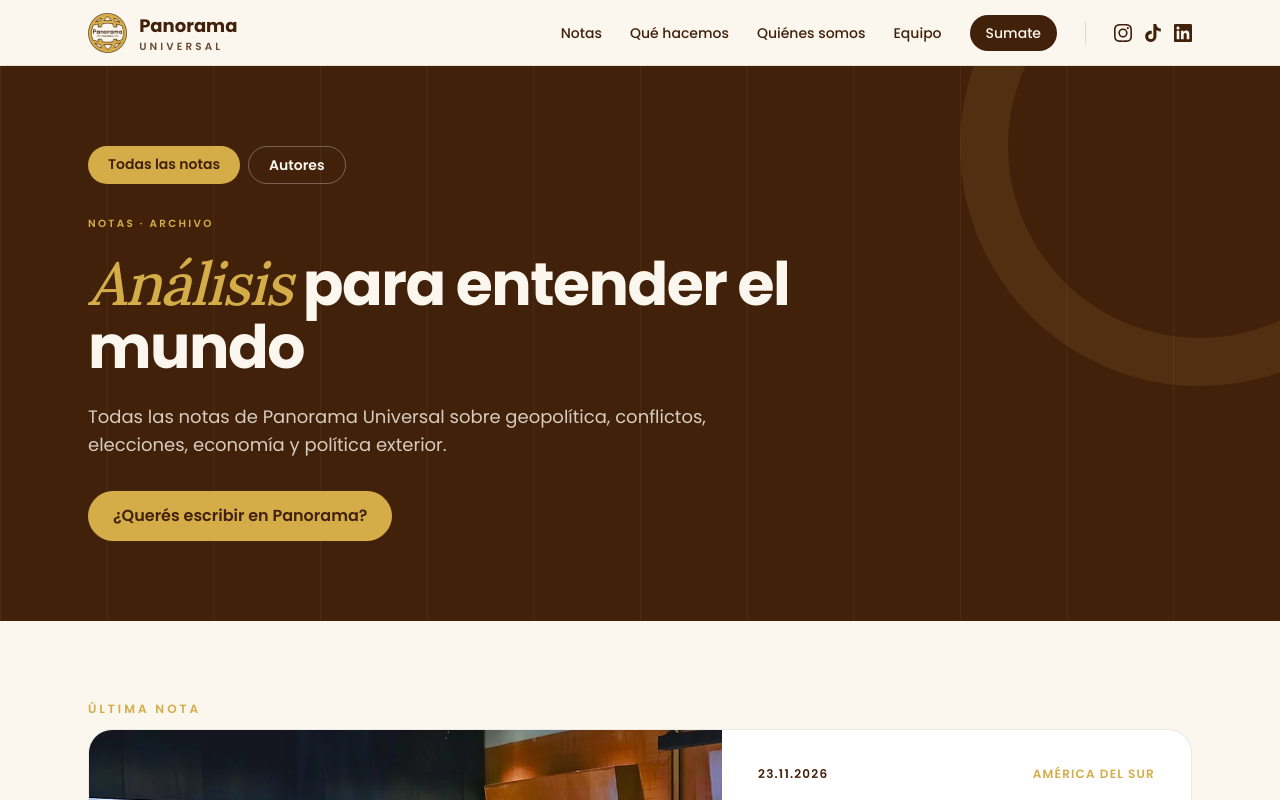
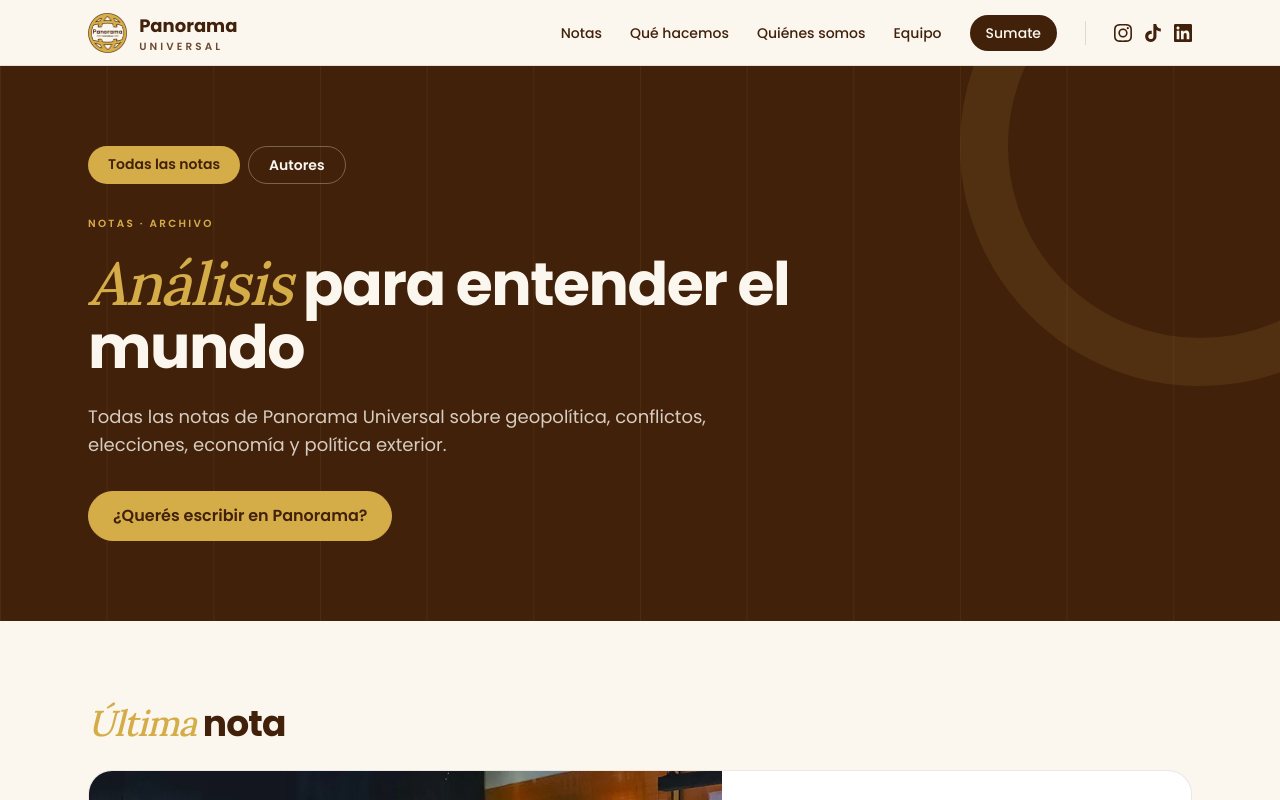
Before and after one commit to panoramauniversal/panorama-web, a Next.js app: page /notas in a window 1280 px wide. Shown: the top 800 px of the page. Built offline with nearby package versions, Linux system fonts and the light colour scheme.

Commit message:
Notas: título "Última nota" más visible
Co-Authored-By: Claude Opus 5.5 <noreply@anthropic.com>
Claude-Session: https://claude.ai/code/session_01XSbgm8y3SE5Wf3ovLbby6g

```diff
--- a/app/notas/page.tsx
+++ b/app/notas/page.tsx
@@ -1,5 +1,5 @@
 import type { Metadata } from "next";
-import { BotonEscribir, CabeceraPagina, Footer, Header } from "../components";
+import { BotonEscribir, CabeceraPagina, Footer, Header, Titulo } from "../components";
 import { NotasFiltradas } from "./anios";
 import { getNotas } from "./datos";
 import { PestanasNotas } from "./pestanas";
@@ -35,9 +35,9 @@ export default function NotasPage() {
         <div className="mx-auto max-w-6xl px-4 py-14 sm:px-6 md:py-20">
           {notas[0] && (
             <div className="mb-16">
-              <p className="mb-3 text-xs font-semibold uppercase tracking-[0.25em] text-oro">
-                Última nota
-              </p>
+              <Titulo cursiva="Última" className="mb-6">
+                nota
+              </Titulo>
               <TarjetaDestacada nota={notas[0]} />
             </div>
           )}
```
